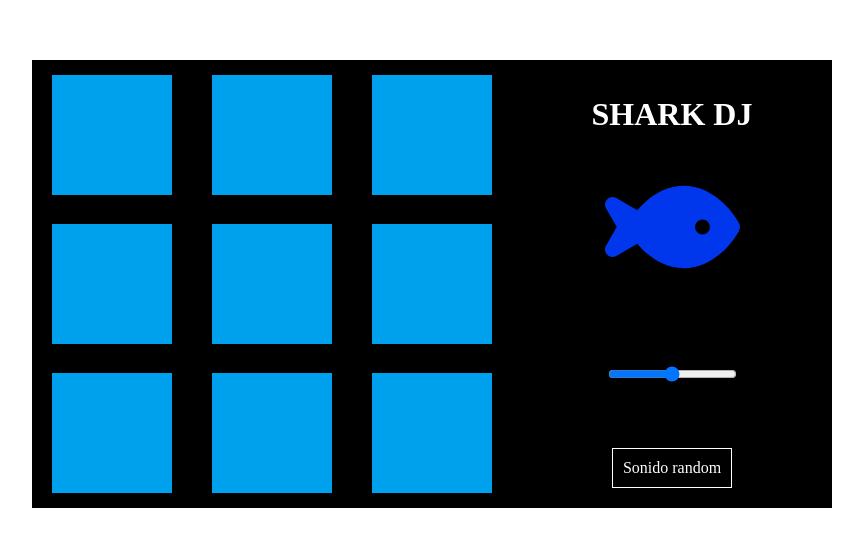
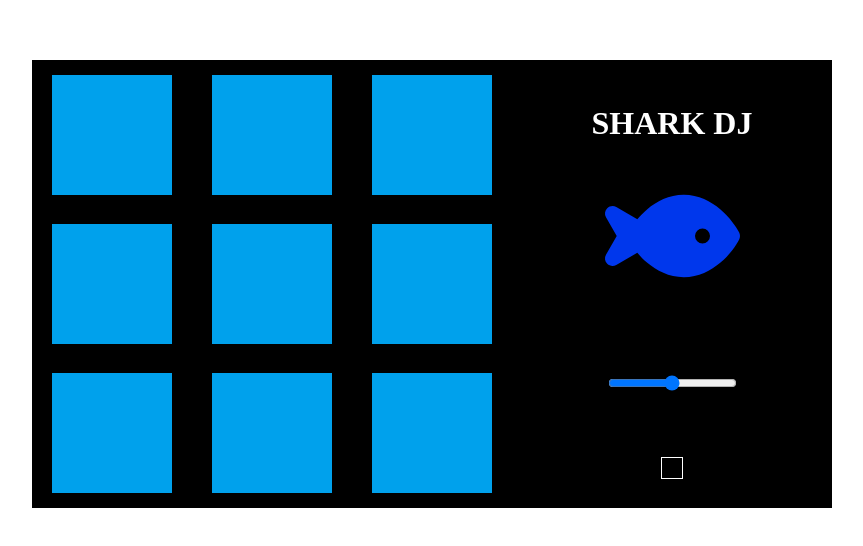
Before and after one commit to Lenindroid/caja-de-ritmos, a React (Vite) app: page / in a window 1280 px wide. Shown: the part 124-670 px from the top of the page, without its empty margins (216-1079 px from the left). Built offline with nearby package versions, Linux system fonts and the light colour scheme.

Commit message:
First tests passed

```diff
--- a/index.html
+++ b/index.html
@@ -8,6 +8,7 @@
   </head>
   <body>
     <div id="root"></div>
+    <!-- <script src="https://cdn.freecodecamp.org/testable-projects-fcc/v1/bundle.js"></script> -->
     <script type="module" src="/src/main.jsx"></script>
   </body>
 </html>
--- a/src/components/Action.jsx
+++ b/src/components/Action.jsx
@@ -2,9 +2,7 @@ import React from 'react'
 
 function Action() {
   return (
-    <span>
-      Sonido random
-    </span>
+    <span id="display"/>
   )
 }
 
--- a/src/components/DrumMachine.jsx
+++ b/src/components/DrumMachine.jsx
@@ -4,7 +4,7 @@ import SideElements from './SideElements'
 
 function DrumMachine() {
   return (
-    <div className="caja-de-ritmos">
+    <div id="drum-machine" className="caja-de-ritmos">
       <InstrumentsGrid />
       <SideElements />
     </div>
```
